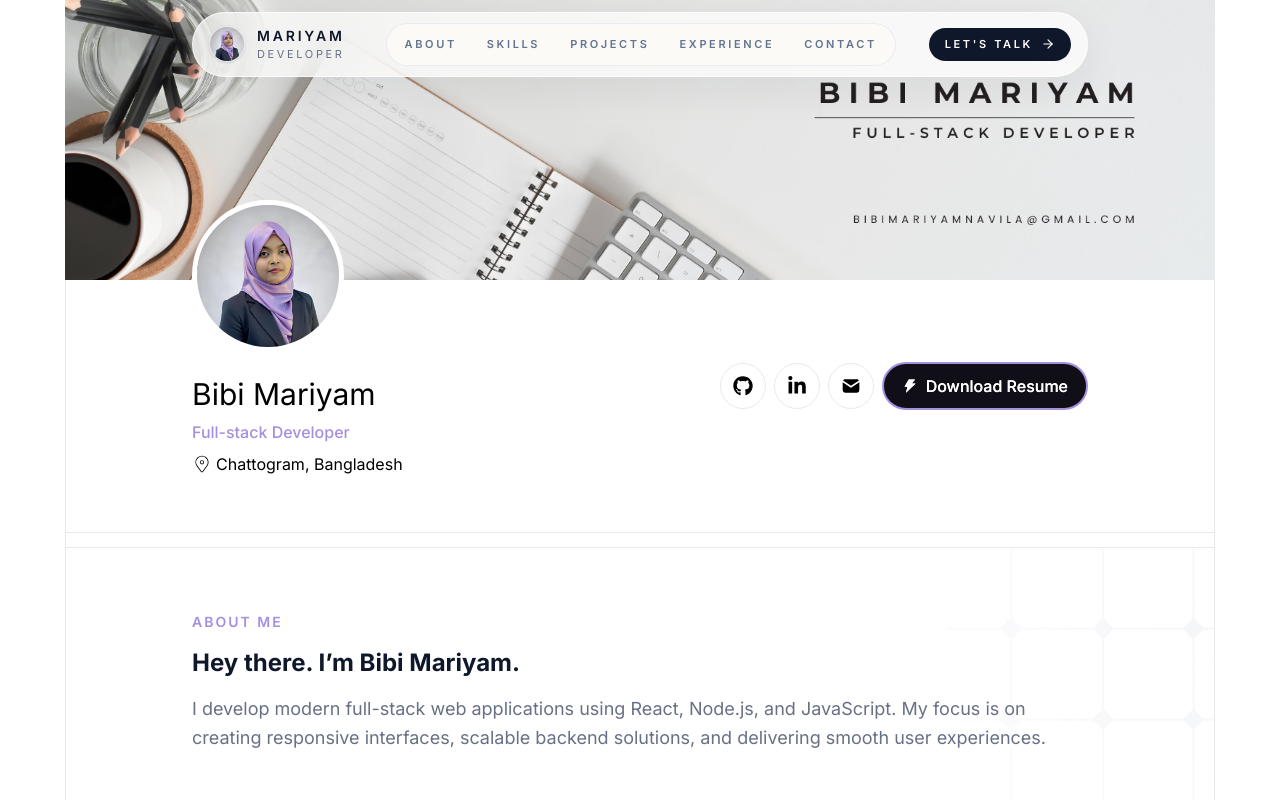
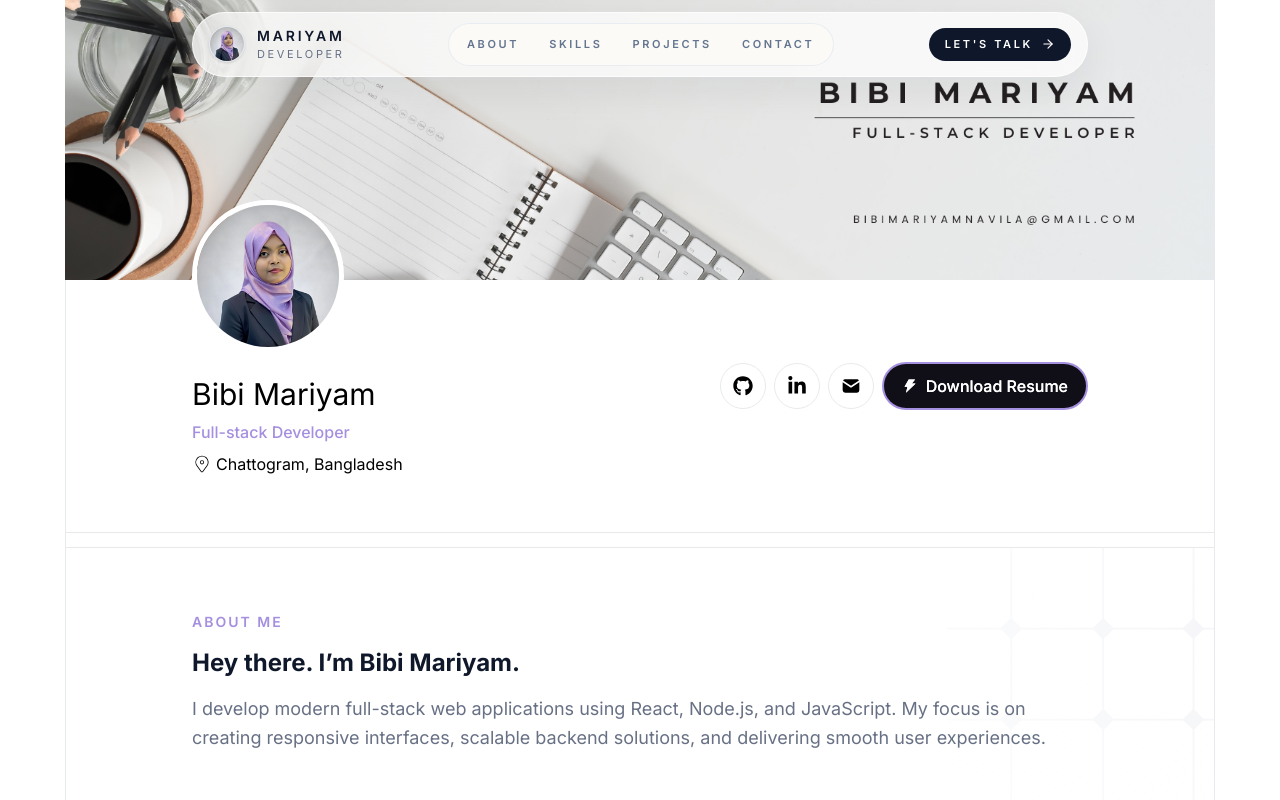
Before and after one commit to mariyamnavila/my-portfolio-main, a React (Vite) app: page / in a window 1280 px wide. Shown: the top 800 px of the page. Built offline with nearby package versions, Linux system fonts and the light colour scheme.

Commit message:
refactor: comment out Experience link in navbar

```diff
--- a/src/Components/Navbar.jsx
+++ b/src/Components/Navbar.jsx
@@ -6,7 +6,7 @@ const navLinks = [
     { label: "About", href: "#about" },
     { label: "Skills", href: "#skills" },
     { label: "Projects", href: "#projects" },
-    { label: "Experience", href: "#experience" },
+    // { label: "Experience", href: "#experience" },
     { label: "Contact", href: "#contact" },
 ];
 
```
